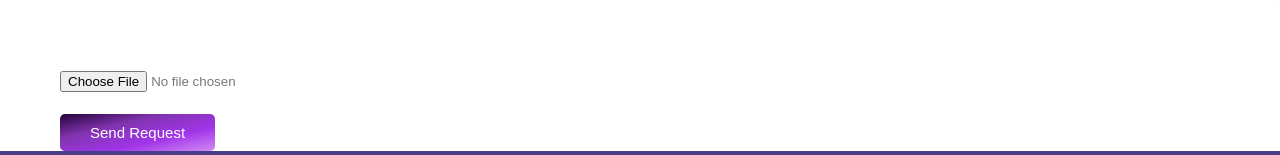
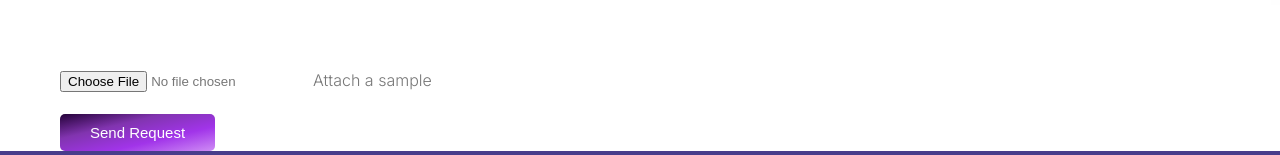
Before and after one commit to esteemayo/next-idesignx, a Next.js app: page /designs in a window 1280 px wide. Shown: the part 1774-1929 px from the top of the page. Built offline with nearby package versions, Linux system fonts and the light colour scheme.

Commit message:
fix: add label element tag

```diff
--- a/src/components/inputs/UploadInput.tsx
+++ b/src/components/inputs/UploadInput.tsx
@@ -7,10 +7,13 @@ const UploadInput = () => {
   return (
     <FormGroup>
       <Input id='file' type='file' />
+      <Label htmlFor='file'>Attach a sample</Label>
     </FormGroup>
   );
 };
 
 const Input = styled.input``;
 
+const Label = styled.label``;
+
 export default UploadInput;
```
